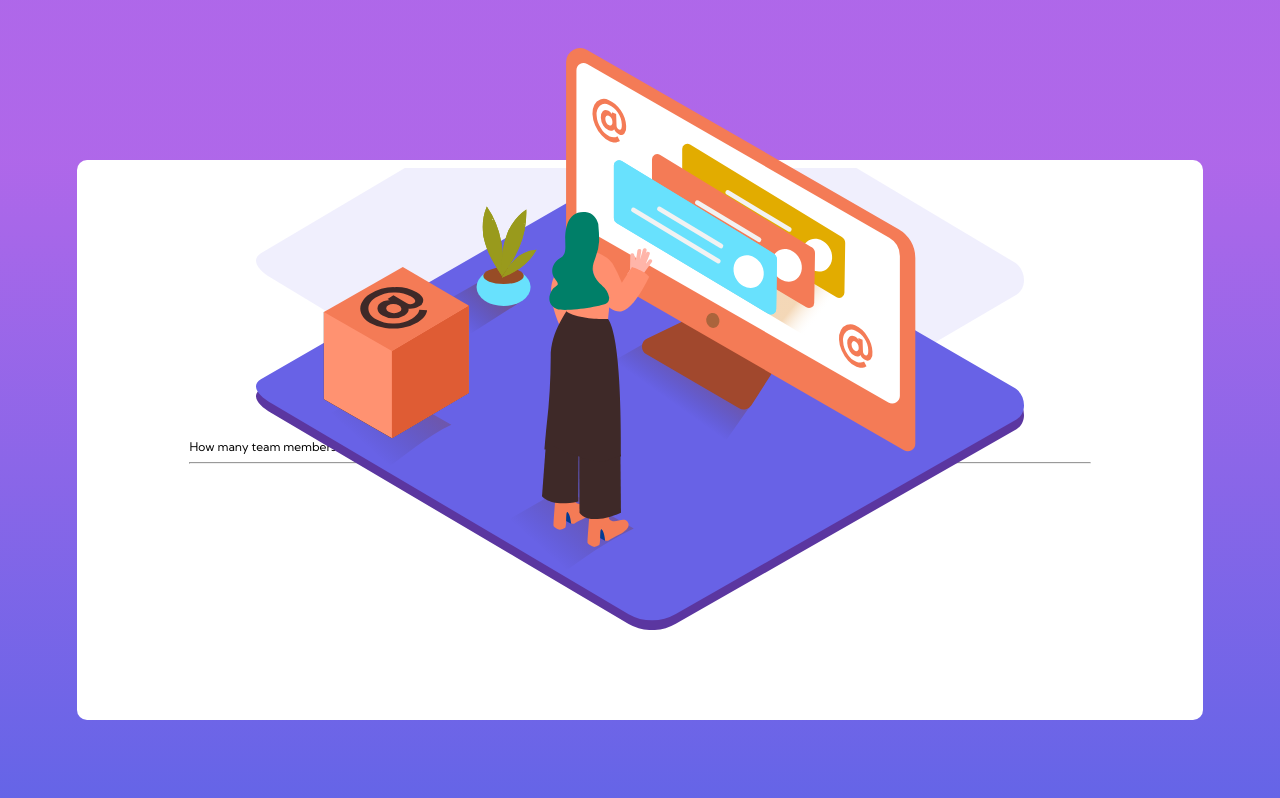
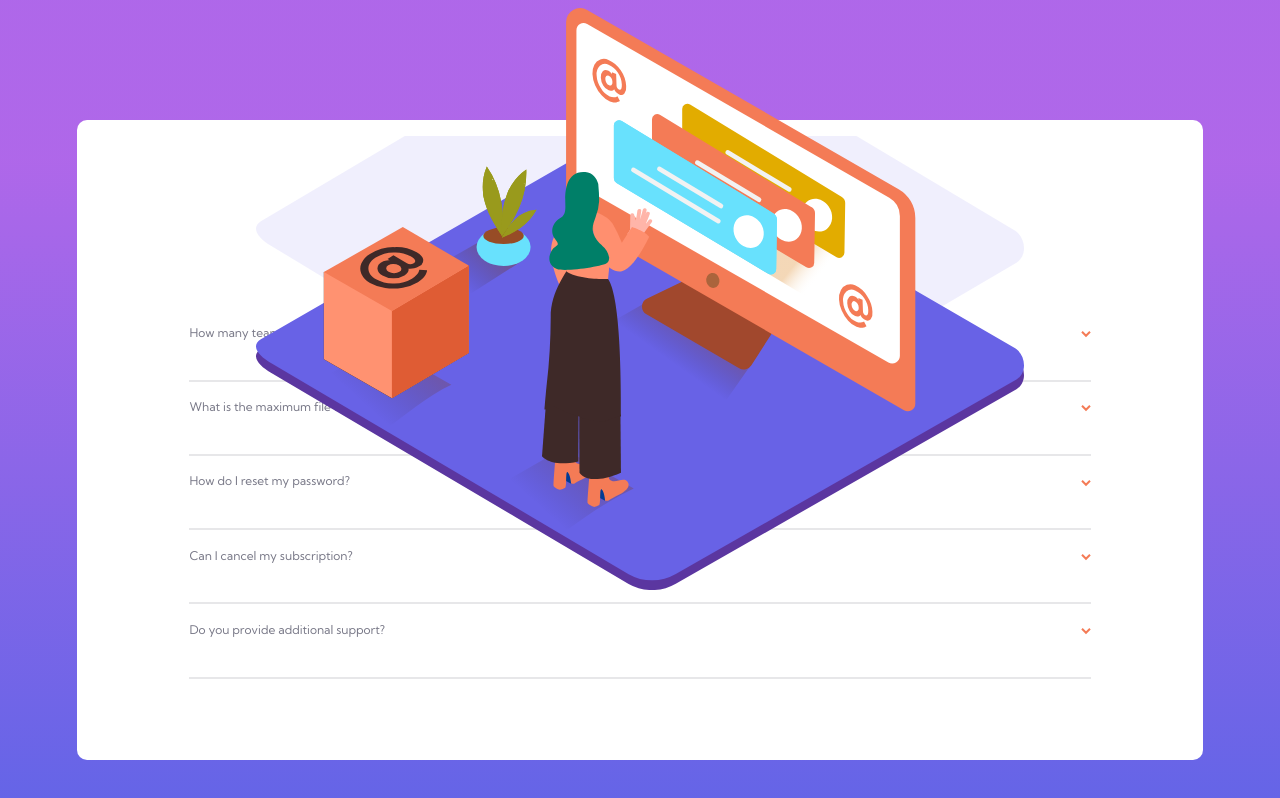
Before and after one commit to ajc98/faq_accordion_card, a plain HTML site: page index.html in a window 1280 px wide. Drawn offline with Linux system fonts and the light colour scheme.

Commit message:
Update files

```diff
--- a/index.html
+++ b/index.html
@@ -8,6 +8,7 @@
 
   <title>Frontend Mentor | FAQ Accordion Card</title>
   <link rel="stylesheet" href="style.css">
+  <script type='text/javascript' src='script.js'></script>
 
   <!-- Feel free to remove these styles or customise in your own stylesheet 👍 -->
 
@@ -17,18 +18,65 @@
     <img class='bg-woman' src='images/bg-pattern-mobile.svg'>
     <img class='illus-woman' src='images/illustration-woman-online-mobile.svg'>
     <div class='card'>
-      <span>FAQ</span>
+      <div class='null-block'></div>
+      <span class='faq'>FAQ</span>
       <div class='content'>
-        <div class='question1'>
-          <span class='question'>How many team members can I invite?</span>
+        <div class='questions'>
+          <span id='question1' onClick='showAnswer(this.id)' class='question'>How many team members can I invite?</span>
           <img class='arrow-img' src='images/icon-arrow-down.svg'>
-          <br><br>
+
         </div>
-        <div class='answer1'>
-          <span class='answer'>You can invite up to 2 additional users on the Free plan. There is no limit on
+        <div class='answers'>
+          <span id='answer1' class='answer'>You can invite up to 2 additional users on the Free plan. There is no limit on
             team members for the Premium plan.</span>
+
         </div>
-        <hr>
+        <hr class='division'>
+
+        <div class='questions'>
+          <span id='question2' onClick='showAnswer(this.id)' class='question'>What is the maximum file upload size?</span>
+          <img class='arrow-img' src='images/icon-arrow-down.svg'>
+
+        </div>
+        <div class='answers'>
+          <span id='answer2' class='answer'>No more than 2GB. All files in your account must fit your allotted storage space.</span>
+
+        </div>
+        <hr class='division'>
+
+        <div class='questions'>
+          <span id='question3' onClick='showAnswer(this.id)' class='question'>How do I reset my password?</span>
+          <img class='arrow-img' src='images/icon-arrow-down.svg'>
+
+        </div>
+        <div class='answers'>
+          <span id='answer3' class='answer'>Click “Forgot password” from the login page or “Change password” from your profile page.
+            A reset link will be emailed to you.</span>
+
+        </div>
+        <hr class='division'>
+
+        <div class='questions'>
+          <span id='question4' onClick='showAnswer(this.id)' class='question'>Can I cancel my subscription?</span>
+          <img class='arrow-img' src='images/icon-arrow-down.svg'>
+
+        </div>
+        <div class='answers'>
+          <span id='answer4' class='answer'>Yes! Send us a message and we’ll process your request no questions asked.</span>
+
+        </div>
+        <hr class='division'>
+
+        <div class='questions'>
+          <span id='question5' onClick='showAnswer(this.id)' class='question'>Do you provide additional support?</span>
+          <img class='arrow-img' src='images/icon-arrow-down.svg'>
+
+        </div>
+        <div class='answers'>
+          <span id='answer5' class='answer'>No more than 2GB. All files in your account must fit your allotted storage space.</span>
+
+        </div>
+        <hr class='division'>
       </div>
     </div>
 
--- /dev/null
+++ b/script.js
@@ -0,0 +1,19 @@
+console.log('Hello')
+
+
+
+const showAnswer = (question_id) => {
+    for(let i = 1; i <= 5; i++){
+        document.getElementById('answer'+i.toString()).style.display = 'none';
+    }
+    var question_number = question_id.slice(-1);
+    var answer_number = 'answer'+question_number
+    console.log('The answer number is: '+answer_number)
+    element_shown = document.getElementById(answer_number)
+    if(element_shown.style.display == 'block'){
+        element_shown.style.display = 'none';
+    }else{
+        element_shown.style.display = 'block';
+    }
+    //document.getElementById(answer_number).style.display = 'block'
+}
--- a/style.css
+++ b/style.css
@@ -30,43 +30,77 @@ body{
     margin-left: auto;
     margin-right: auto;
     background-color: white;
-    height: 70%;
+    height: 80%;
     margin-top: 80px;
     border-radius: 10px;
     display: flex;
-    justify-content: center;
+    justify-content: flex-start;
     flex-direction: column;
     align-items: center;
 }
 
 .illus-woman{
     position: fixed;
-    top: 6%;
+    top: 1%;
     width: 60%;
     left: 20%;
 }
 
 .bg-woman{
     position: fixed;
-    top: 21%;
+    top: 17%;
     left: 20%;
     width: 60%;
 }
 
 .content{
     width: 80%;
+    height: 60%;
+    display: flex;
+    flex-direction: column;
+    justify-content: space-evenly;
+    color: hsl(240, 6%, 50%);
 }
 
 .answer{
     display: none;
+    margin-top: 10px;
 }
 
-.question1{
+.question{
+    margin-bottom: 5px;
+}
+
+.questions{
     display: flex;
     align-items: center;
     justify-content: space-between;
 }
 
-.arrow-img{
-    padding-left: 38px;
+
+.arrow-img:hover{
+    transform: rotate(180deg);
+
 }
+
+.null-block{
+    width: 100%;
+    height: 23%;
+}
+
+.division{
+    margin-top: 10px;
+    margin-bottom: 5px;
+    border: 0.1px solid hsl(240, 5%, 91%);
+}
+
+.faq{
+    font-size: 28px;
+    margin-bottom: 10px;
+    font-weight: 700;
+    color: hsl(237, 12%, 33%);
+}
+
+.questions:hover{
+    color: hsl(237, 12%, 33%);
+}
```
